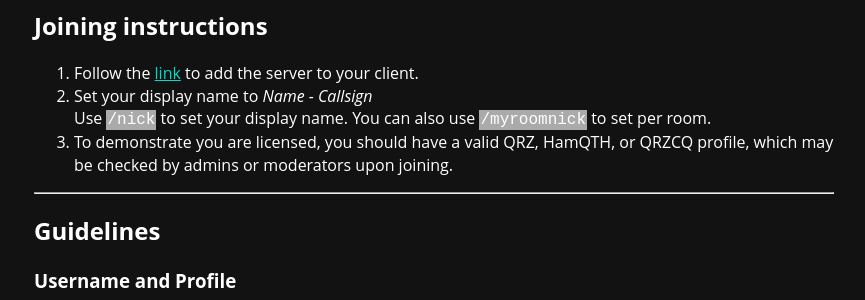
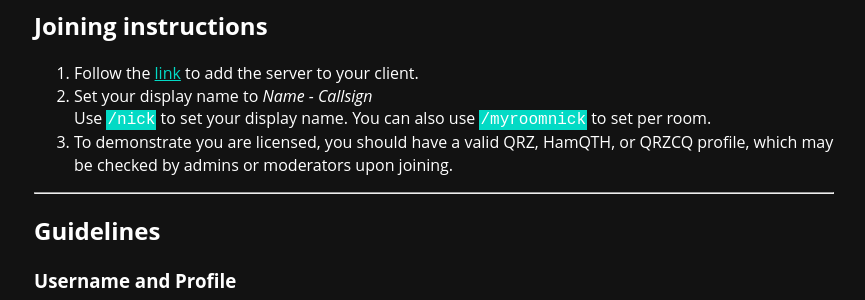
Before and after one commit to alexjj/matrix.radio, a Jekyll site: the page built from index.md, in a window 1280 px wide. Shown: the part 623-923 px from the top of the page, without its empty margins (206-1071 px from the left). Built offline with Jekyll 4.4.1, drawn with Linux system fonts in a browser that asks for light colours; our own code applies the rules of GitHub Pages for plain Markdown files.

Commit message:
code css background

```diff
--- a/_layouts/default.html
+++ b/_layouts/default.html
@@ -17,7 +17,7 @@
               }
 	    a { color: #03dac5; }
 		code {
-			background: #aaaaaa;
+			background: #03dac5;
 			padding: 1px;
 		}
         </style>
```
